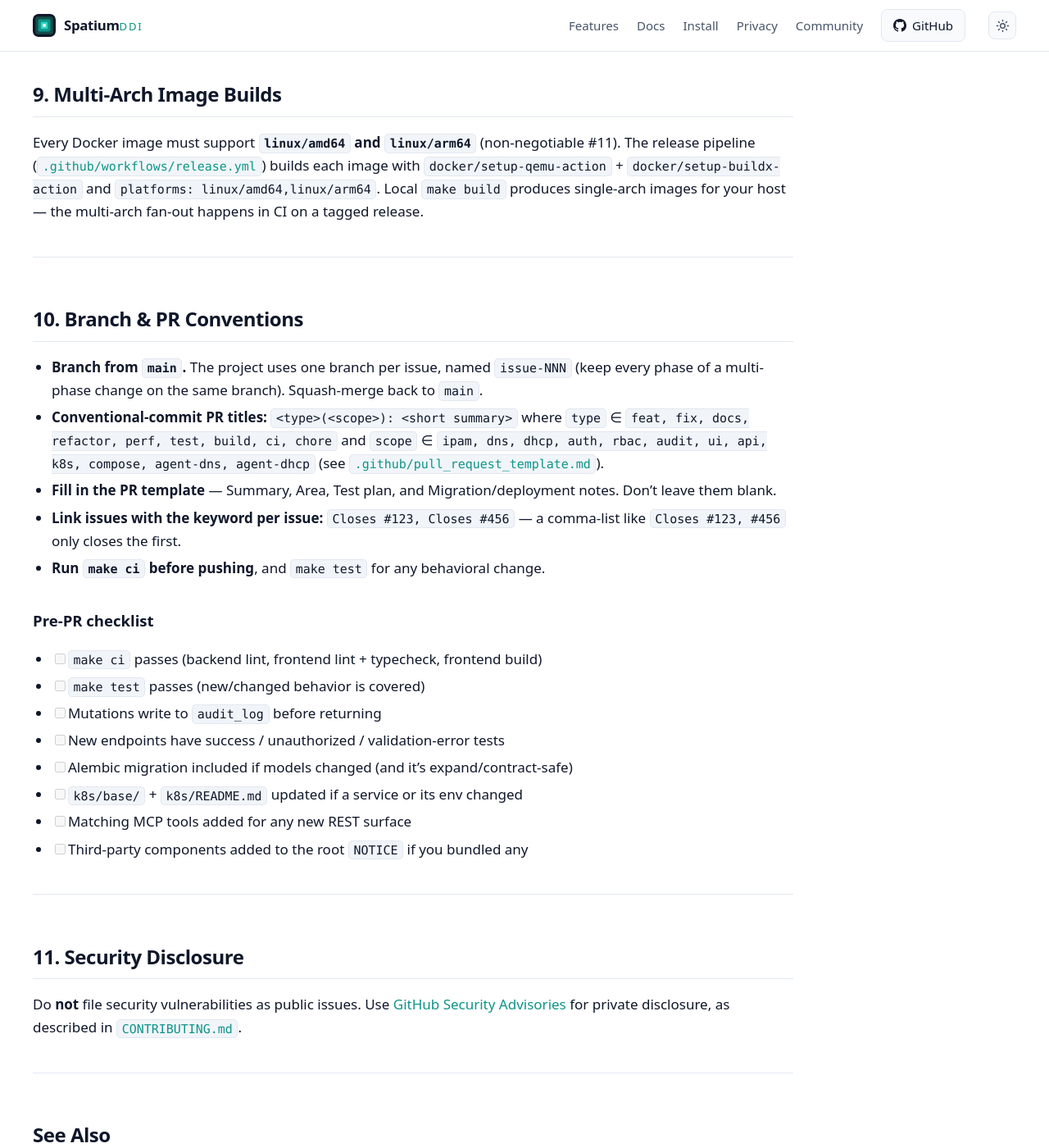
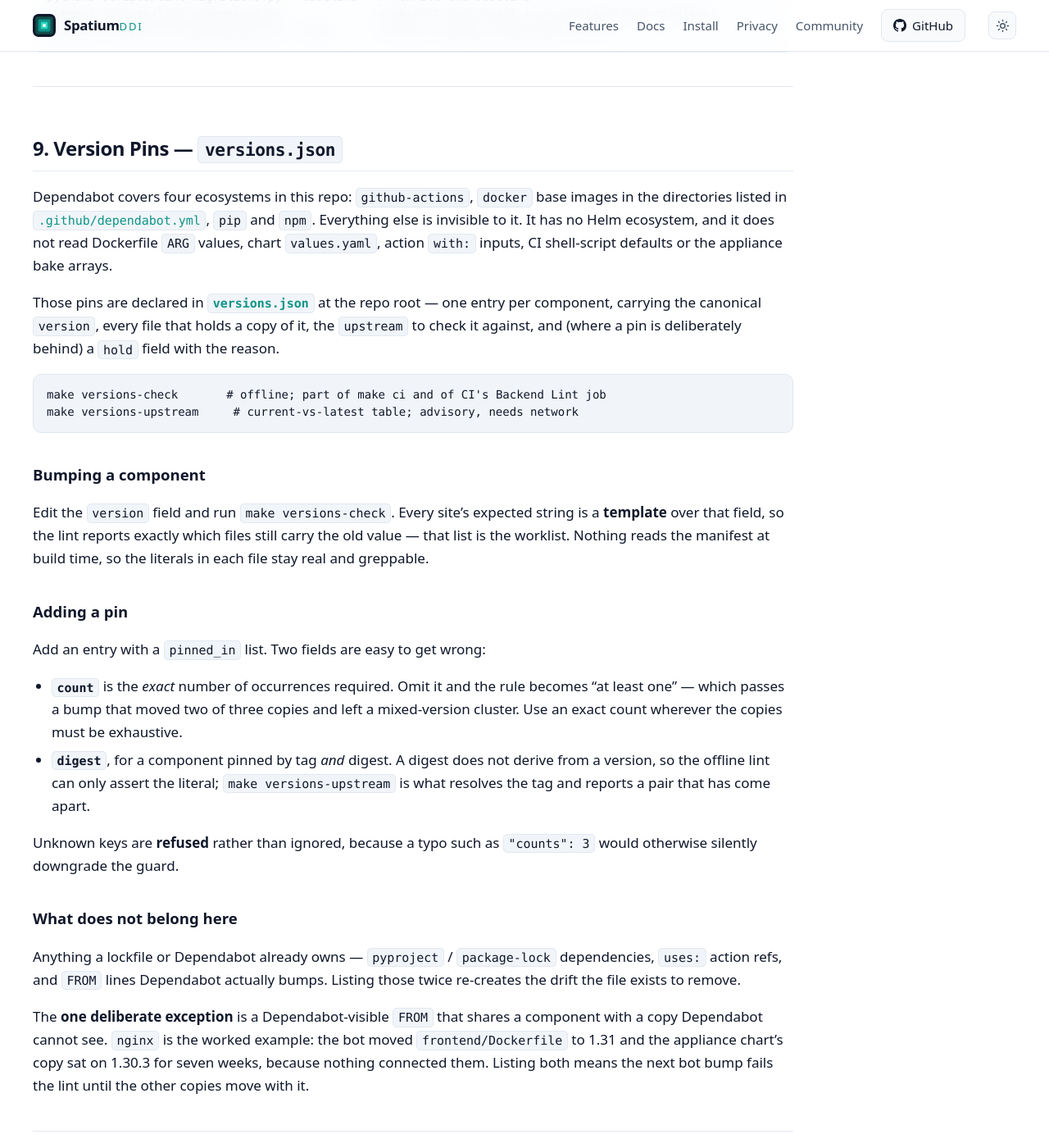
Before and after one commit to spatiumddi/spatiumddi.github.io, a Jekyll site: the page built from DEVELOPMENT.md, in a window 1280 px wide and 1400 px high, scrolled down 14960 px. Shown: the whole window at 82% size. Built offline with Jekyll 4.4.1, drawn with Linux system fonts in a browser that asks for light colours; our own code applies the rules of GitHub Pages for plain Markdown files; some of the changed text lies outside the part shown.

Commit message:
docs: publish main@4e9a9a0
Mirrored from spatiumddi/spatiumddi@4e9a9a08b9eeecaaa1339f35ebd93d997b8f3409 by the docs-publish workflow. Do not edit this repository directly.

````diff
--- a/DEVELOPMENT.md
+++ b/DEVELOPMENT.md
@@ -367,6 +367,7 @@ It chains five targets:
 | `ci-frontend-build` | `npm run build` |
 | `charts-lint` | The `Charts — Lint & Template` gate, in a helm container (see the job table below) |
 | `perf-test` | `python -m pytest perf` in a python container |
+| `versions-check` | `python3 scripts/lint_versions.py` — asserts every pin in `versions.json` still matches the files that carry it (see §9). Stdlib-only, no container, no network |
 
 `make ci` requires the dev stack to be running (the backend checks
 execute inside the api container) and Node 20+ on the host. It does **not**
@@ -379,11 +380,11 @@ triggered on push to `main` and on every pull request:
 
 | Job | What it does |
 |---|---|
-| **Backend — Lint & Type Check** (`backend-lint`) | `pip install -e ".[dev]"` on Python 3.12, then `ruff check`, `black --check`, `mypy app`, **plus the migration-shape linter** (`python3 scripts/lint_migrations.py` — see §8). |
-| **Backend — Tests** (`backend-test`) | A required-check aggregator over **twelve** parallel `backend-test-shard` jobs. Each shard spins up `postgres:16-alpine` + `redis:8.8-alpine` services, runs `alembic upgrade head`, then `pytest -n auto --splits 12 --group N --store-durations --clean-durations` (pytest-split selects the shard's slice, **balanced by duration** from the committed `backend/.test_durations` — see §Shard balancing; `-n auto` parallelizes it across the runner's vCPUs, each xdist worker on its own `spatiumddi_test_gw<N>` DB). On a PR the `changes` job may first narrow the run to the test files the diff can affect (#1020 — see §Test-impact selection). The aggregator passes only if all twelve shards pass; on a full run it also merges the shards' measured durations into a `test-durations` artifact, and on a push to `main` it builds the `test-impact-map` artifact from the shards' coverage contexts. Coverage is otherwise **not** collected here (#1019). |
+| **Backend — Lint & Type Check** (`backend-lint`) | `pip install -e ".[dev]"` on Python 3.12, then `ruff check`, `black --check`, `mypy app`, **plus the migration-shape linter** (`python3 scripts/lint_migrations.py` — see §8) and the **version-pin manifest linter** (`python3 scripts/lint_versions.py` — see §9). |
+| **Backend — Tests** (`backend-test`) | A required-check aggregator over **twelve** parallel `backend-test-shard` jobs. Each shard spins up `postgres:16-alpine` + `redis:8.10.1-alpine` services, runs `alembic upgrade head`, then `pytest -n auto --splits 12 --group N --store-durations --clean-durations` (pytest-split selects the shard's slice, **balanced by duration** from the committed `backend/.test_durations` — see §Shard balancing; `-n auto` parallelizes it across the runner's vCPUs, each xdist worker on its own `spatiumddi_test_gw<N>` DB). On a PR the `changes` job may first narrow the run to the test files the diff can affect (#1020 — see §Test-impact selection). The aggregator passes only if all twelve shards pass; on a full run it also merges the shards' measured durations into a `test-durations` artifact, and on a push to `main` it builds the `test-impact-map` artifact from the shards' coverage contexts. Coverage is otherwise **not** collected here (#1019). |
 | **Frontend — Lint & Type Check** (`frontend-lint`) | Node 22, `npm install`, then `npm run lint`, `npm run format:check`, `npm run typecheck`, `npm test`. |
 | **Frontend — Build** (`frontend-build`) | Node 22, `npm install`, `npm run build`. |
-| **Charts — Lint & Template** (`charts-lint`) | Helm 3.20 + a checksum-pinned kubeconform. `helm lint --strict` both charts at defaults and with every role / feature toggle on, `helm template` six value sets (umbrella: defaults, all-on, external DB + Redis, the CNPG + Sentinel HA shape; appliance: defaults, all-on, the single-node full-stack shape), `kubeconform -strict` against the Kubernetes 1.36 + CRD-catalog schemas (kept at the version the appliance's k3s serves — it was five minors behind until #974), and `.github/scripts/chart-no-besteffort.py` on every render (#965 — no serving container may lack CPU + memory requests or limits; init containers are exempt, they finish before the pod serves) plus `chart-toggle-coverage.py`, which fails if a template is gated on a values key none of the value sets flips. Rendered manifests are uploaded as the `rendered-charts` artifact. Until #966 nothing on a PR parsed the appliance chart at all; it was first read by helm during the release. `make charts-lint` runs the same script in a helm container. |
+| **Charts — Lint & Template** (`charts-lint`) | Helm 3.21 + a checksum-pinned kubeconform. `helm lint --strict` both charts at defaults and with every role / feature toggle on, `helm template` six value sets (umbrella: defaults, all-on, external DB + Redis, the CNPG + Sentinel HA shape; appliance: defaults, all-on, the single-node full-stack shape), `kubeconform -strict` against the Kubernetes 1.36 + CRD-catalog schemas (kept at the version the appliance's k3s serves — it was five minors behind until #974), and `.github/scripts/chart-no-besteffort.py` on every render (#965 — no serving container may lack CPU + memory requests or limits; init containers are exempt, they finish before the pod serves) plus `chart-toggle-coverage.py`, which fails if a template is gated on a values key none of the value sets flips. Rendered manifests are uploaded as the `rendered-charts` artifact. Until #966 nothing on a PR parsed the appliance chart at all; it was first read by helm during the release. `make charts-lint` runs the same script in a helm container. |
 | **Perf — Tests** (`perf-test`) | Python 3.12 + pytest, `python -m pytest perf`. Hermetic (fake sockets, no network, no appliance). Tests only — `perf/` is outside the Backend Lint scope and carries pre-existing ruff/black drift (#968). `make perf-test` reproduces it. |
 
 Branch protection on `main` (the `protect-main` ruleset) requires every
@@ -613,7 +614,66 @@ python3 scripts/lint_migrations.py --show       # every finding, baselined or no
 
 ---
 
-## 9. Multi-Arch Image Builds
+## 9. Version Pins — `versions.json`
+
+Dependabot covers four ecosystems in this repo: `github-actions`,
+`docker` base images in the directories listed in
+[`.github/dependabot.yml`](../.github/dependabot.yml), `pip` and `npm`.
+Everything else is invisible to it. It has no Helm ecosystem, and it does
+not read Dockerfile `ARG` values, chart `values.yaml`, action `with:`
+inputs, CI shell-script defaults or the appliance bake arrays.
+
+Those pins are declared in **[`versions.json`](../versions.json)** at the
+repo root — one entry per component, carrying the canonical `version`,
+every file that holds a copy of it, the `upstream` to check it against,
+and (where a pin is deliberately behind) a `hold` field with the reason.
+
+```bash
+make versions-check       # offline; part of make ci and of CI's Backend Lint job
+make versions-upstream     # current-vs-latest table; advisory, needs network
+```
+
+### Bumping a component
+
+Edit the `version` field and run `make versions-check`. Every site's
+expected string is a **template** over that field, so the lint reports
+exactly which files still carry the old value — that list is the
+worklist. Nothing reads the manifest at build time, so the literals in
+each file stay real and greppable.
+
+### Adding a pin
+
+Add an entry with a `pinned_in` list. Two fields are easy to get wrong:
+
+- **`count`** is the *exact* number of occurrences required. Omit it and
+  the rule becomes "at least one" — which passes a bump that moved two
+  of three copies and left a mixed-version cluster. Use an exact count
+  wherever the copies must be exhaustive.
+- **`digest`**, for a component pinned by tag *and* digest. A digest does
+  not derive from a version, so the offline lint can only assert the
+  literal; `make versions-upstream` is what resolves the tag and reports
+  a pair that has come apart.
+
+Unknown keys are **refused** rather than ignored, because a typo such as
+`"counts": 3` would otherwise silently downgrade the guard.
+
+### What does not belong here
+
+Anything a lockfile or Dependabot already owns — `pyproject` /
+`package-lock` dependencies, `uses:` action refs, and `FROM` lines
+Dependabot actually bumps. Listing those twice re-creates the drift the
+file exists to remove.
+
+The **one deliberate exception** is a Dependabot-visible `FROM` that
+shares a component with a copy Dependabot cannot see. `nginx` is the
+worked example: the bot moved `frontend/Dockerfile` to 1.31 and the
+appliance chart's copy sat on 1.30.3 for seven weeks, because nothing
+connected them. Listing both means the next bot bump fails the lint until
+the other copies move with it.
+
+---
+
+## 10. Multi-Arch Image Builds
 
 Every Docker image must support **`linux/amd64` and `linux/arm64`**
 (non-negotiable #11). The release pipeline
@@ -625,7 +685,7 @@ multi-arch fan-out happens in CI on a tagged release.
 
 ---
 
-## 10. Branch & PR Conventions
+## 11. Branch & PR Conventions
 
 - **Branch from `main`.** The project uses one branch per issue, named
   `issue-NNN` (keep every phase of a multi-phase change on the same
@@ -656,7 +716,7 @@ multi-arch fan-out happens in CI on a tagged release.
 
 ---
 
-## 11. Security Disclosure
+## 12. Security Disclosure
 
 Do **not** file security vulnerabilities as public issues. Use
 [GitHub Security Advisories](https://github.com/spatiumddi/spatiumddi/security/advisories/new)
````
Also changed, not shown: other parts of DEVELOPMENT.md (+2 -2 lines), THIRD_PARTY.md (+19 -9 lines), deployment/APPLIANCE.md (+1 -1 lines), deployment/BAREMETAL.md (+28 -0 lines), deployment/KUBERNETES.md (+1 -1 lines), 1 other file.
